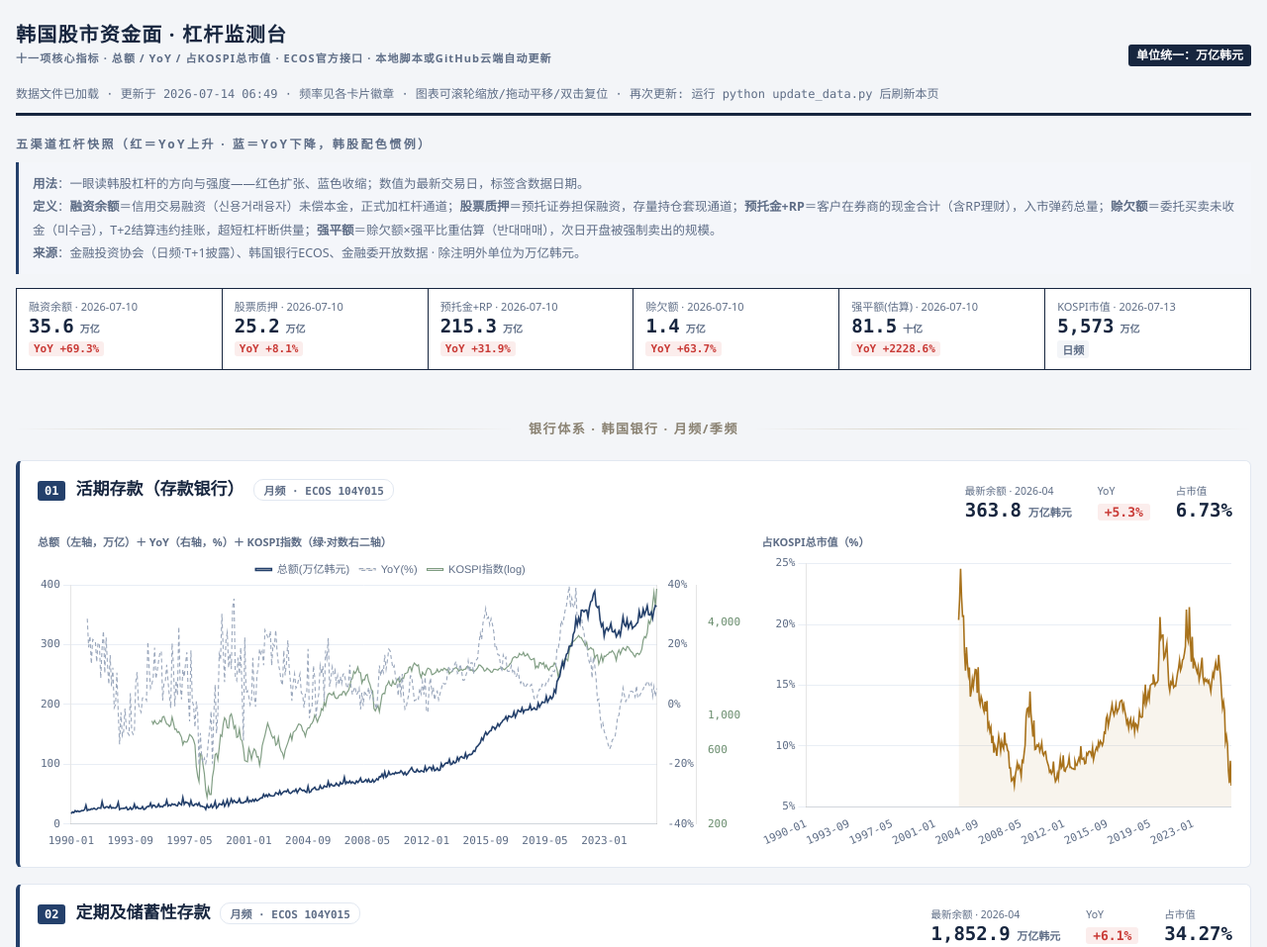
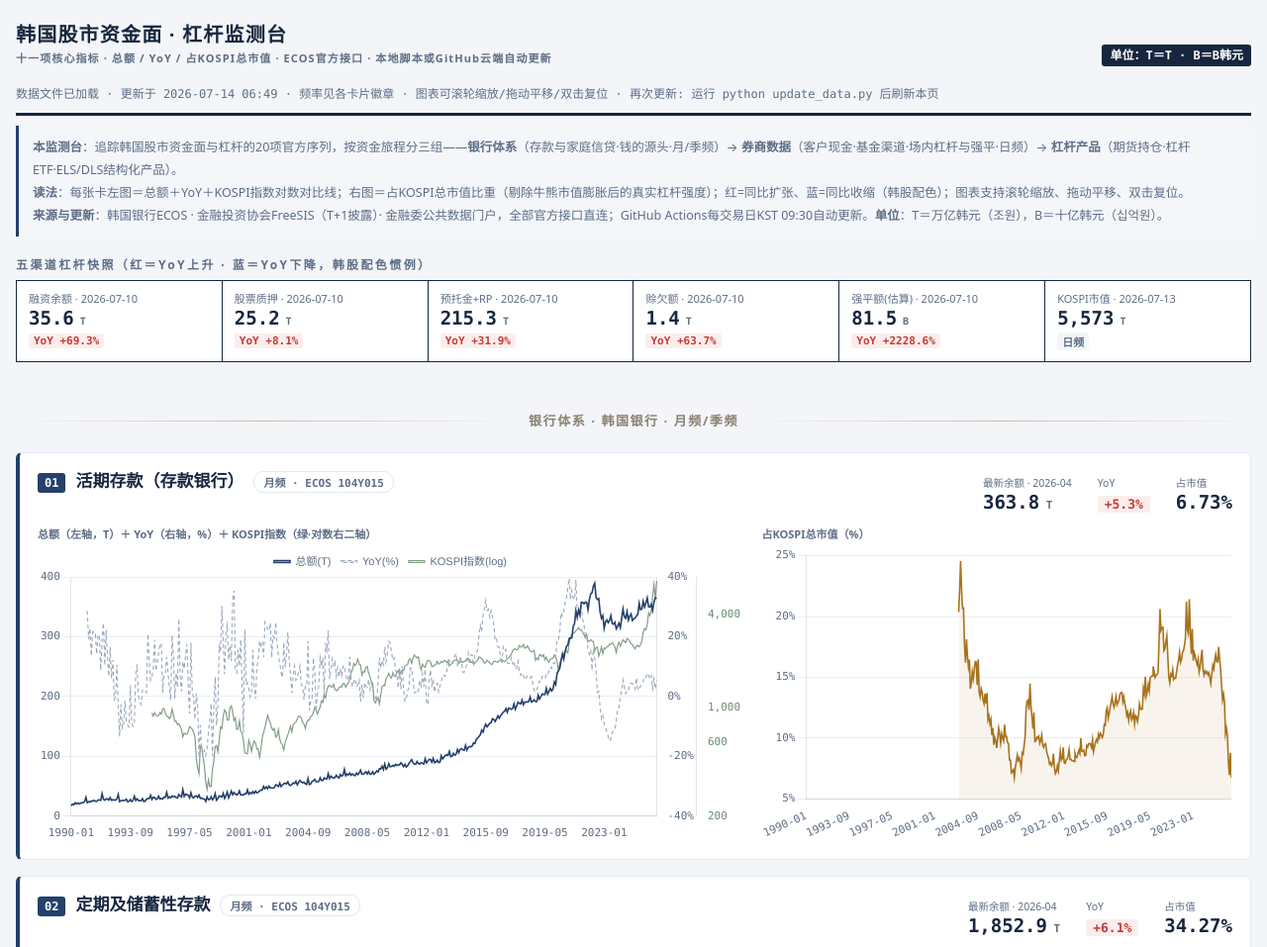
Before and after one commit to infiniteprogress27/KR-flow-monitor, a plain HTML site: page index.html in a window 1280 px wide. Shown: the top 957 px of the page at 99% size. Drawn offline with nearby package versions, Linux system fonts and the light colour scheme; some packages are replaced by stand-ins of ours; a script that the page names is missing.

Commit message:
Update index.html

```diff
--- a/index.html
+++ b/index.html
@@ -68,16 +68,16 @@ button:disabled{background:#B9C2D0;cursor:wait}
 <div class="wrap">
 <header>
   <h1>韩国股市资金面 · 杠杆监测台<small>十一项核心指标 · 总额 / YoY / 占KOSPI总市值 · ECOS官方接口 · 本地脚本或GitHub云端自动更新</small></h1>
-  <div class="hright"><span class="badge">单位统一：万亿韩元</span></div>
+  <div class="hright"><span class="badge">单位：T＝T · B＝B韩元</span></div>
   <div id="status">初始化…</div>
 </header>
 
+<div class="tapenote">
+ <b>本监测台</b>：追踪韩国股市资金面与杠杆的20项官方序列，按资金旅程分三组——<b>银行体系</b>（存款与家庭信贷·钱的源头·月/季频）→ <b>券商数据</b>（客户现金·基金渠道·场内杠杆与强平·日频）→ <b>杠杆产品</b>（期货持仓·杠杆ETF·ELS/DLS结构化产品）。<br>
+ <b>读法</b>：每张卡左图＝总额＋YoY＋KOSPI指数对数对比线；右图＝占KOSPI总市值比重（剔除牛熊市值膨胀后的真实杠杆强度）；红=同比扩张、蓝=同比收缩（韩股配色）；图表支持滚轮缩放、拖动平移、双击复位。<br>
+ <b>来源与更新</b>：韩国银行ECOS · 金融投资协会FreeSIS（T+1披露）· 金融委公共数据门户，全部官方接口直连；GitHub Actions每交易日KST 09:30自动更新。<b>单位</b>：T＝万亿韩元（조원），B＝十亿韩元（십억원）。
+</div>
 <div class="tapehead">五渠道杠杆快照（红＝YoY上升 · 蓝＝YoY下降，韩股配色惯例）</div>
-<div class="tapenote">
- <b>用法</b>：一眼读韩股杠杆的方向与强度——红色扩张、蓝色收缩；数值为最新交易日，标签含数据日期。<br>
- <b>定义</b>：<b>融资余额</b>＝信用交易融资（신용거래융자）未偿本金，正式加杠杆通道；<b>股票质押</b>＝预托证券担保融资，存量持仓套现通道；<b>预托金+RP</b>＝客户在券商的现金合计（含RP理财），入市弹药总量；<b>赊欠额</b>＝委托买卖未收金（미수금），T+2结算违约挂账，超短杠杆断供量；<b>强平额</b>＝赊欠额×强平比重估算（반대매매），次日开盘被强制卖出的规模。<br>
- <b>来源</b>：金融投资协会（日频·T+1披露）、韩国银行ECOS、金融委开放数据 · 除注明外单位为万亿韩元。
-</div>
 <div class="tape" id="tape"></div>
 
 <div class="rows" id="rows"></div>
@@ -103,7 +103,7 @@ button:disabled{background:#B9C2D0;cursor:wait}
   <tr><td>股票质押 / 强平比例 / 家庭信用</td><td>内置底稿（协会FreeSIS与韩银无对应开放接口项 / 季频），更新需官网下载</td></tr>
  </table>
  <h3>方法说明</h3>
- <p>① 各序列取官方最高频率：市值日频、存款与协会资金面月频（协会日频仅官网提供）、家庭信用季频。② YoY＝对12个月（家庭信用4个季度）前。③ 占市值＝指标÷当月最后交易日KOSPI总市值。④ 单位按接口返回单位字段自动换算为万亿韩元。⑤ AI代理转录的数据建议抽查1-2个点与ECOS页面核对。⑥ 接口密钥明文内嵌，请勿公开分发。⑦ 原需求第2、9条比率分母笔误已按各指标自身÷市值更正。</p>
+ <p>① 各序列取官方最高频率：市值日频、存款与协会资金面月频（协会日频仅官网提供）、家庭信用季频。② YoY＝对12个月（家庭信用4个季度）前。③ 占市值＝指标÷当月最后交易日KOSPI总市值。④ 单位按接口返回单位字段自动换算为T。⑤ AI代理转录的数据建议抽查1-2个点与ECOS页面核对。⑥ 接口密钥明文内嵌，请勿公开分发。⑦ 原需求第2、9条比率分母笔误已按各指标自身÷市值更正。</p>
 </div>
 </div>
 
@@ -224,7 +224,7 @@ function mkChart(id,cfg){
 }
 function dualChart(id,labels,lv,yy,color){
   const ds=[
-   {label:'总额(万亿韩元)',data:lv,borderColor:color,borderWidth:1.6,pointRadius:0,spanGaps:true,yAxisID:'y'},
+   {label:'总额(T)',data:lv,borderColor:color,borderWidth:1.6,pointRadius:0,spanGaps:true,yAxisID:'y'},
    {label:'YoY(%)',data:yy,borderColor:'#9AA7BC',borderDash:[4,3],borderWidth:1.1,pointRadius:0,spanGaps:true,yAxisID:'y1'}];
   const ks=labels.map(dt=>kospiAtDate(dt));
   const hasK=ks.some(x=>x!=null);
@@ -236,7 +236,7 @@ function dualChart(id,labels,lv,yy,color){
   mkChart(id,{type:'line',data:{labels,datasets:ds},
   options:{responsive:true,maintainAspectRatio:false,animation:false,interaction:{mode:'index',intersect:false},
    plugins:{legend:{display:true,labels:{boxWidth:16,boxHeight:2,font:{size:11},color:'#5E6D86'}},
-    tooltip:{titleFont:{family:mono},bodyFont:{family:mono},callbacks:{label:c=>c.dataset.label.startsWith('KOSPI')?` KOSPI ${c.parsed.y==null?'—':tick(c.parsed.y)}`:(c.dataset.label.includes('YoY')?` YoY ${c.parsed.y==null?'—':c.parsed.y.toFixed(1)+'%'}`:` 总额 ${fmt(c.parsed.y)} 万亿`)}}},
+    tooltip:{titleFont:{family:mono},bodyFont:{family:mono},callbacks:{label:c=>c.dataset.label.startsWith('KOSPI')?` KOSPI ${c.parsed.y==null?'—':tick(c.parsed.y)}`:(c.dataset.label.includes('YoY')?` YoY ${c.parsed.y==null?'—':c.parsed.y.toFixed(1)+'%'}`:` 总额 ${fmt(c.parsed.y)} T`)}}},
    scales:sc}});
 }
 function ratioChart(id,labels,vals){
@@ -255,12 +255,12 @@ function buildCards(){
       <div class="chlbl">比例时序（%）</div><div class="cv" style="height:260px"><canvas id="ch-forced"></canvas></div></div>`;
     return `<div class="card" id="card-${s.key}"><div class="chead"><span class="cnum">${String(s.no).padStart(2,'0')}</span><span class="ctitle">${s.title}</span><span class="freq" id="freq-${s.key}"></span><div class="stats" id="stats-${s.key}"></div></div>
      <div class="charts">
-      <div><div class="chlbl">总额（左轴，万亿）＋ YoY（右轴，%）＋ KOSPI指数（绿·对数右二轴）</div><div class="cv"><canvas id="lv-${s.key}"></canvas><div class="nodata" id="nd1-${s.key}" style="display:none"></div></div></div>
+      <div><div class="chlbl">总额（左轴，T）＋ YoY（右轴，%）＋ KOSPI指数（绿·对数右二轴）</div><div class="cv"><canvas id="lv-${s.key}"></canvas><div class="nodata" id="nd1-${s.key}" style="display:none"></div></div></div>
       <div><div class="chlbl">占KOSPI总市值（%）</div><div class="cv"><canvas id="rt-${s.key}"></canvas><div class="nodata" id="nd2-${s.key}" style="display:none"></div></div></div>
      </div></div>`;
   }).join('');
 }
-const statHTML=(d,v,y,r)=>`<div class="stat"><div class="l">最新余额 · ${d}</div><div class="n">${fmt(v)}<small> 万亿韩元</small></div></div>
+const statHTML=(d,v,y,r)=>`<div class="stat"><div class="l">最新余额 · ${d}</div><div class="n">${fmt(v)}<small> T</small></div></div>
  <div class="stat"><div class="l">YoY</div><div class="n"><span class="pill ${pillCls(y)}">${pct(y)}</span></div></div>
  <div class="stat"><div class="l">占市值</div><div class="n">${r==null?'<small>待市值</small>':r.toFixed(2)+'%'}</div></div>`;
 function renderSeries(s){
@@ -301,18 +301,18 @@ function forcedAmtSeries(){
   const fm={};f.d.forEach((dt,i)=>fm[dt]=f.v[i]);
   const d=[],v=[];
   m.d.forEach((dt,i)=>{if(fm[dt]!=null&&m.v[i]!=null){d.push(dt);v.push(+(m.v[i]*fm[dt]/100*1000).toFixed(1))}});
-  return d.length?{d,v}:null;   // 单位: 十亿韩元(억×10)
+  return d.length?{d,v}:null;   // 单位: B韩元(억×10)
 }
 function buildTape(){
   const items=[['融资余额','yungja'],['股票质押','jiya'],['预托金+RP','yetakrp'],['赊欠额','misu'],['强平额(估算)','__f'],['KOSPI市值','__m']];
   document.getElementById('tape').innerHTML=items.map(([n,k])=>{
     if(k==='__m'){if(!MCAP)return `<div class="chip"><div class="k">KOSPI市值</div><div class="v">—</div><span class="y pn">待脚本拉取</span></div>`;
-      return `<div class="chip"><div class="k">${n} · ${MCAP.date}</div><div class="v">${fmt(MCAP.val,0)}<small> 万亿</small></div><span class="y pn">日频</span></div>`}
+      return `<div class="chip"><div class="k">${n} · ${MCAP.date}</div><div class="v">${fmt(MCAP.val,0)}<small> T</small></div><span class="y pn">日频</span></div>`}
     if(k==='__f'){const s=forcedAmtSeries();if(!s)return '';
       const {v,i}=last(s.v);const y=yoyLatest(s.d,s.v);
-      return `<div class="chip"><div class="k">${n} · ${s.d[i]}</div><div class="v">${fmt(v)}<small> 十亿</small></div><span class="y ${pillCls(y)}">YoY ${pct(y)}</span></div>`}
+      return `<div class="chip"><div class="k">${n} · ${s.d[i]}</div><div class="v">${fmt(v)}<small> B</small></div><span class="y ${pillCls(y)}">YoY ${pct(y)}</span></div>`}
     const d=SER[k];if(!d)return '';const {v,i}=last(d.v);const y=yoyLatest(d.d,d.v);
-    return `<div class="chip"><div class="k">${n} · ${d.d[i]}</div><div class="v">${fmt(v)}<small> 万亿</small></div><span class="y ${pillCls(y)}">YoY ${pct(y)}</span></div>`}).join('');
+    return `<div class="chip"><div class="k">${n} · ${d.d[i]}</div><div class="v">${fmt(v)}<small> T</small></div><span class="y ${pillCls(y)}">YoY ${pct(y)}</span></div>`}).join('');
 }
 function renderAll(){buildTape();activeS().forEach(s=>{if(s.divider)return;s.type==='ratio'?renderForced():renderSeries(s)})}
 
```
